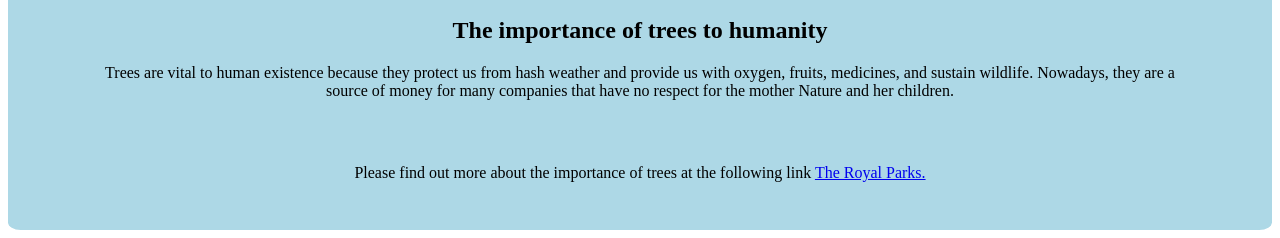
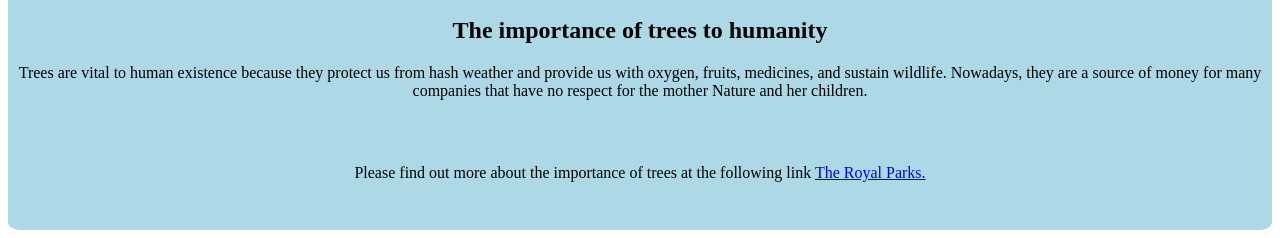
Before and after one commit to AppolinFotso/tribute-page, a plain HTML site: page index.html in a window 1280 px wide. Shown: the part 563-801 px from the top of the page. Drawn offline with Linux system fonts and the light colour scheme.

Commit message:
Deleted margin on tribute-info

```diff
--- a/styles.css
+++ b/styles.css
@@ -38,7 +38,7 @@ margin: 1rem;
 
 
 #main #tribute-info {
-margin: auto 5rem;
+margin: auto;
 padding-bottom: 3rem;
 }
 
@@ -49,7 +49,6 @@ padding-bottom: 3rem;
 @media screen and (max-width: 300px) {
 
   #main #tribute-info {
-margin: auto auto;
 padding-bottom: 3rem;
 }
 }
```
